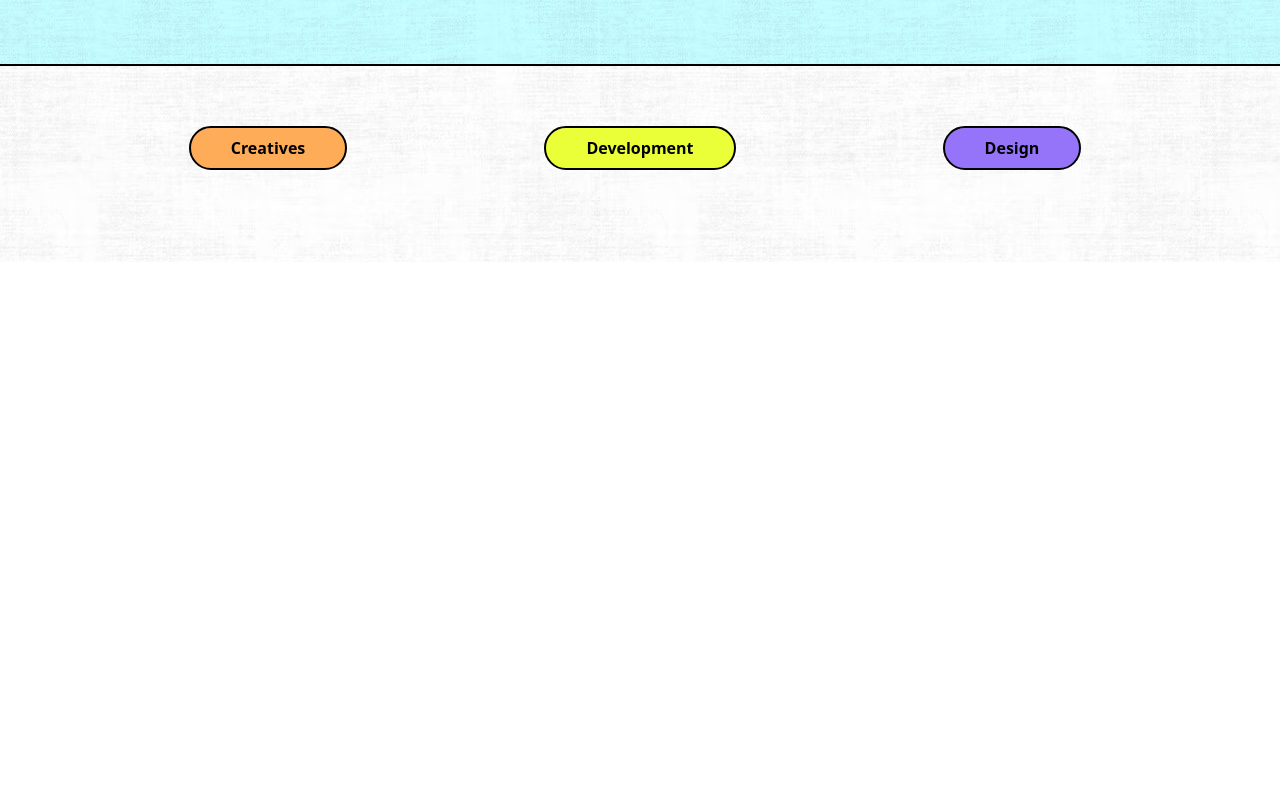
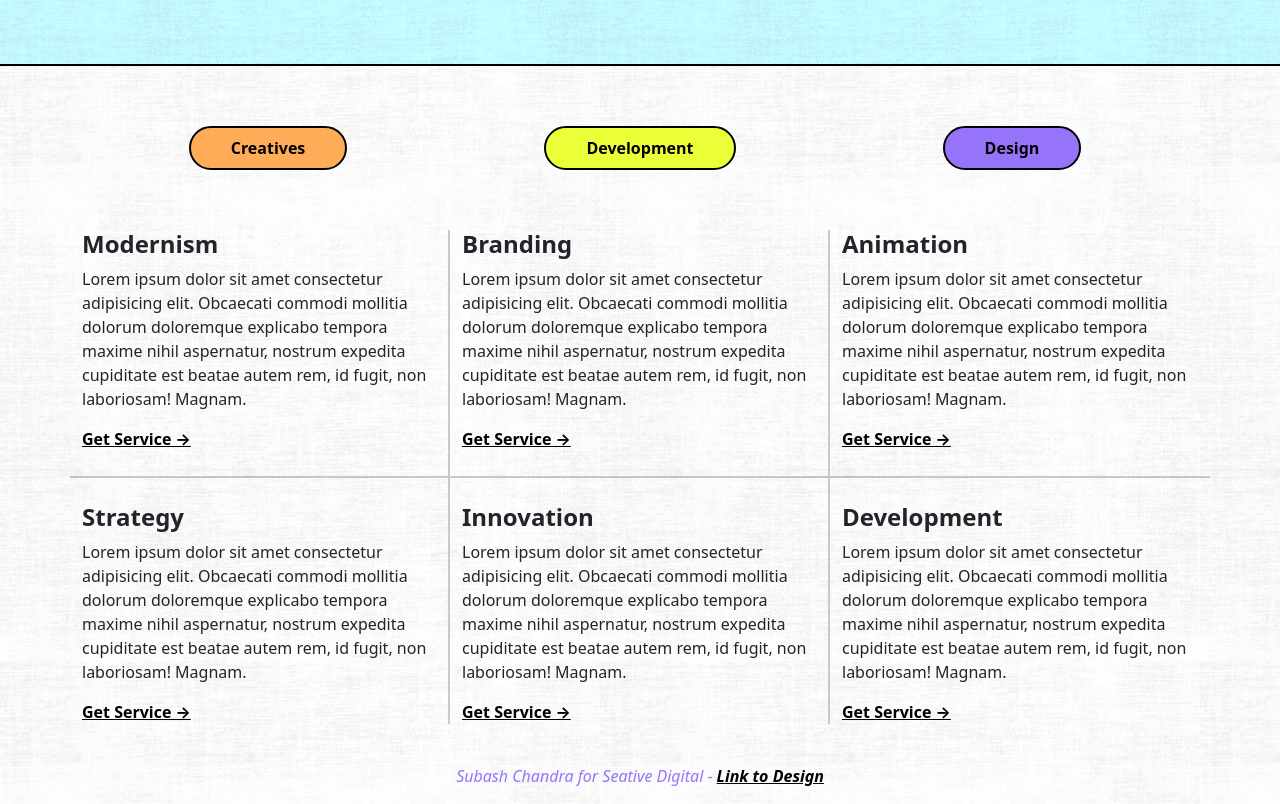
Before and after one commit to 126TKuncken/TCA-3, a plain HTML site: page index.html in a window 1280 px wide. Shown: the part 538-1342 px from the top of the page. Before the commit the page ends 800 px from the top, so only its background shows below. Drawn offline with nearby package versions, Linux system fonts and the light colour scheme.

Commit message:
finished tca 3

```diff
--- a/index.html
+++ b/index.html
@@ -40,9 +40,11 @@
                 <a href="#">Learn More &rightarrow;</a>
             </div>
             <div class="col-3">
-                <img src="img/splash.png" alt="splash">
+                <img class="img-fluid" src="img/splash.png" alt="splash">
+            </div>
             </div>
         </div><!-- ENDS CONTAINER FLUID-->
+
         <div class="container">
             <div class="row services">
                 <div class="col">
@@ -55,9 +57,63 @@
                     <button class="btn btn-primary">Design</button>
                 </div>
             </div>
+
+            <div class="row features">
+                <div class="col-4">
+                    <h2>Modernism</h2>
+                    <p>Lorem ipsum dolor sit amet consectetur adipisicing elit. Obcaecati commodi mollitia dolorum
+                        doloremque explicabo tempora maxime nihil aspernatur, nostrum expedita cupiditate est beatae
+                        autem rem, id fugit, non laboriosam! Magnam.
+                    </p>
+                    <a href="#">Get Service &rightarrow;</a>
+                </div>
+                <div class="col-4">
+                    <h2>Branding</h2>
+                    <p>Lorem ipsum dolor sit amet consectetur adipisicing elit. Obcaecati commodi mollitia dolorum
+                        doloremque explicabo tempora maxime nihil aspernatur, nostrum expedita cupiditate est beatae
+                        autem rem, id fugit, non laboriosam! Magnam.
+                    </p>
+                    <a href="#">Get Service &rightarrow;</a>
+                </div>
+                <div class="col-4">
+                    <h2>Animation</h2>
+                    <p>Lorem ipsum dolor sit amet consectetur adipisicing elit. Obcaecati commodi mollitia dolorum
+                        doloremque explicabo tempora maxime nihil aspernatur, nostrum expedita cupiditate est beatae
+                        autem rem, id fugit, non laboriosam! Magnam.
+                    </p>
+                    <a href="#">Get Service &rightarrow;</a>
+                </div>
+<hr>
+                <div class="col-4">
+                    <h2>Strategy</h2>
+                    <p>Lorem ipsum dolor sit amet consectetur adipisicing elit. Obcaecati commodi mollitia dolorum doloremque explicabo tempora maxime nihil aspernatur, nostrum expedita cupiditate est beatae autem rem, id fugit, non laboriosam! Magnam.
+                    </p>
+                    <a href="#">Get Service &rightarrow;</a>
+
                 </div>
 
+                <div class="col-4">
+                    <h2>Innovation</h2>
+                    <p>Lorem ipsum dolor sit amet consectetur adipisicing elit. Obcaecati commodi mollitia dolorum doloremque explicabo tempora maxime nihil aspernatur, nostrum expedita cupiditate est beatae autem rem, id fugit, non laboriosam! Magnam.
+                    </p>
+                    <a href="#">Get Service &rightarrow;</a>
+                </div>
 
+                <div class="col-4">
+                    <h2>Development</h2>
+                    <p>Lorem ipsum dolor sit amet consectetur adipisicing elit. Obcaecati commodi mollitia dolorum doloremque explicabo tempora maxime nihil aspernatur, nostrum expedita cupiditate est beatae autem rem, id fugit, non laboriosam! Magnam.
+                    </p>
+                    <a href="#">Get Service &rightarrow;</a>
+                </div>
+            </div>
+            <div class="row attribution">
+            <div class="col">
+                <p>Subash Chandra for Seative Digital - <a href="https://dribbble.com/shots/21462602-Agency-Zodix-Landing-Page-v2">Link to Design</a></p>
+
+            </div>
+        </div>
+
+</div>
 
 
         <script src="https://cdn.jsdelivr.net/npm/bootstrap@5.3.3/dist/js/bootstrap.bundle.min.js"
```
Lines whose indentation alone changed are shown as unchanged.
